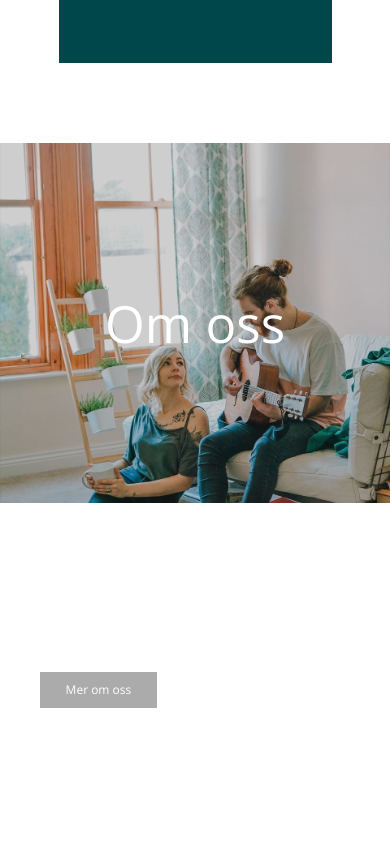
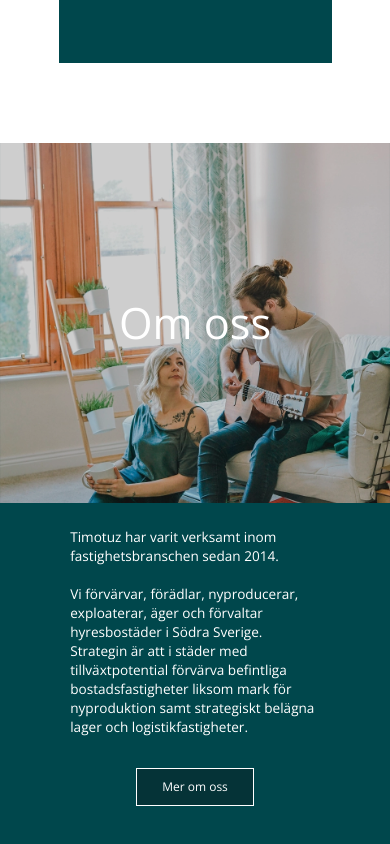
Before and after one commit to hop-technology/timotuz_website, a Next.js app: page / in a window 390 px wide. Shown: the part 1739-2583 px from the top of the page. Before the commit the page ends 2448 px from the top, so only its background shows below. Built offline with nearby package versions, Linux system fonts and the light colour scheme.

Commit message:
Add mobile version of index about us

```diff
--- a/sass/components/_indexAboutUs.scss
+++ b/sass/components/_indexAboutUs.scss
@@ -43,8 +43,8 @@
       }
 
       h1 {
-        font-weight: 400;
-        font-size: 6.4rem;
+        font-weight: 300;
+        font-size: 5.4rem;
       }
     }
   }
@@ -58,13 +58,21 @@
 
     @include respond(tab-port) {
       width: 100%;
+      background-color: $color-primary;
+      padding: 3rem 10%;
+      align-items: center;
     }
 
     &--text {
       margin: 0 10%;
       font-weight: 300;
       font-size: 1.5rem;
-
+      @include respond(tab-port) {
+        font-size: 1.7rem;
+        display: flex;
+        flex-direction: column;
+        align-items: center;
+      }
       h1 {
         padding-bottom: 2rem;
         font-weight: 300;
@@ -85,6 +93,9 @@
         font-family: 'Open Sans', sans-serif;
         cursor: pointer;
         margin-top: 4rem;
+        @include respond(tab-port) {
+         margin-bottom: 5rem;
+        }
 
         &:hover {
           background-color: transparent;
--- a/styles/style.css
+++ b/styles/style.css
@@ -186,8 +186,8 @@ body {
   }
 }
 .index-about-us__image-container .image-overlay h1 {
-  font-weight: 400;
-  font-size: 6.4rem;
+  font-weight: 300;
+  font-size: 5.4rem;
 }
 .index-about-us__text-container {
   display: flex;
@@ -199,12 +199,23 @@ body {
 @media only screen and (max-width: 56.25em) {
   .index-about-us__text-container {
     width: 100%;
+    background-color: #00474c;
+    padding: 3rem 10%;
+    align-items: center;
   }
 }
 .index-about-us__text-container--text {
   margin: 0 10%;
   font-weight: 300;
   font-size: 1.5rem;
+}
+@media only screen and (max-width: 56.25em) {
+  .index-about-us__text-container--text {
+    font-size: 1.7rem;
+    display: flex;
+    flex-direction: column;
+    align-items: center;
+  }
 }
 .index-about-us__text-container--text h1 {
   padding-bottom: 2rem;
@@ -227,6 +238,11 @@ body {
   font-family: "Open Sans", sans-serif;
   cursor: pointer;
   margin-top: 4rem;
+}
+@media only screen and (max-width: 56.25em) {
+  .index-about-us__text-container--text .btn {
+    margin-bottom: 5rem;
+  }
 }
 .index-about-us__text-container--text .btn:hover {
   background-color: transparent;
```
Also changed, not shown: 1 other file (tests, documents, lock files or other folders).
